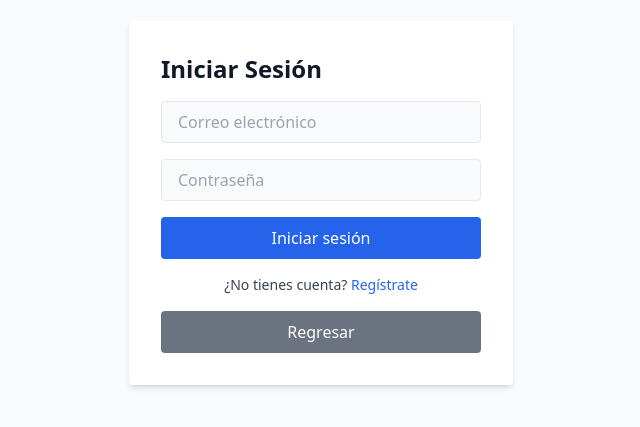
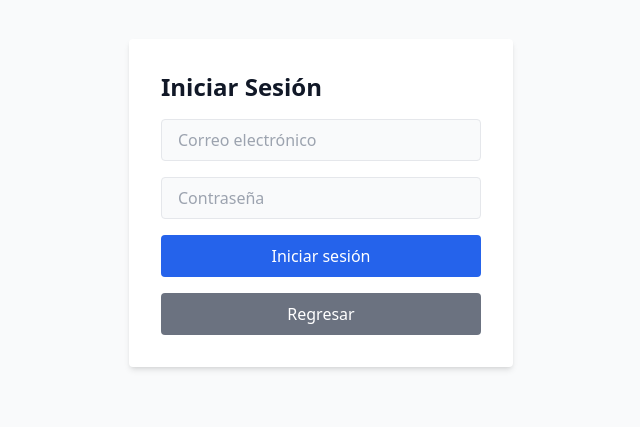
Before and after one commit to j-ir11/videojuegos, a React (Vite) app: page /login in a window 1280 px wide. Shown: the part 197-624 px from the top of the page, without its empty margins (319-959 px from the left). Built offline with nearby package versions, Linux system fonts and the light colour scheme; no server answers; what @supabase/auth-helpers-react would draw is missing.

Commit message:
prueba correcion email

```diff
--- a/src/pages/loginPage.jsx
+++ b/src/pages/loginPage.jsx
@@ -1,7 +1,6 @@
-import { useState, useEffect } from "react";
-import { supabase } from "../services/supabaseClient";
-import { useNavigate, useLocation } from "react-router-dom";
-import { Link } from "react-router-dom";
+import { useEffect, useState } from "react";
+import { useNavigate, useLocation, Link } from "react-router-dom";
+import { supabase } from "../supabaseClient";
 
 export default function LoginPage() {
   const [email, setEmail] = useState("");
@@ -9,6 +8,7 @@ export default function LoginPage() {
   const [password, setPassword] = useState("");
   const [error, setError] = useState("");
   const [message, setMessage] = useState("");
+
   const navigate = useNavigate();
   const location = useLocation();
 
@@ -16,11 +16,12 @@ export default function LoginPage() {
     if (location.state?.message) {
       setMessage(location.state.message);
     }
-  }, [location.state]);
+  }, []);
 
   const handleLogin = async (e) => {
     e.preventDefault();
-    setError("");
+
+    if (emailMessage !== "") return;
 
     const { data, error } = await supabase.auth.signInWithPassword({
       email,
@@ -29,9 +30,10 @@ export default function LoginPage() {
 
     if (error) {
       setError(error.message);
-    } else {
-      navigate("/");
+      return;
     }
+
+    navigate("/");
   };
 
   const handleGoBack = () => {
@@ -42,18 +44,13 @@ export default function LoginPage() {
     }
   };
 
-  // VALIDACIÓN DE EMAIL IGUAL QUE EN REGISTRO
   const handleEmailChange = (e) => {
     let value = e.target.value;
-
-    // Permitir solo letras, números, ., _, @
     value = value.replace(/[^a-zA-Z0-9@._]/g, "");
-
     if (value.length > 255) return;
 
     setEmail(value);
 
-    // REGLAS EXTRA
     if (value.startsWith(".") || value.startsWith("_") || value.startsWith("-")) {
       setEmailMessage("El correo no puede iniciar con un punto o símbolo.");
       return;
@@ -74,7 +71,6 @@ export default function LoginPage() {
       return;
     }
 
-    // REGEX FINAL
     const emailRegex = /^[A-Za-z0-9._]+@[A-Za-z0-9.-]+\.[A-Za-z]{2,}$/;
 
     if (value.length === 255) {
@@ -94,7 +90,6 @@ export default function LoginPage() {
         {error && <p className="text-red-500">{error}</p>}
         {message && <p className="text-yellow-600 mb-4">{message}</p>}
 
-        {/* EMAIL */}
         <div>
           <input
             type="text"
@@ -108,7 +103,6 @@ export default function LoginPage() {
           {emailMessage && <p className="text-sm text-red-500 mt-1">{emailMessage}</p>}
         </div>
 
-        {/* PASSWORD */}
         <input
           type="password"
           placeholder="Contraseña"
@@ -126,13 +120,6 @@ export default function LoginPage() {
           Iniciar sesión
         </button>
 
-        <p className="text-center text-sm text-gray-700 dark:text-gray-300">
-          ¿No tienes cuenta?{" "}
-          <Link to="/register" className="text-blue-600 hover:underline dark:text-blue-400">
-            Regístrate
-          </Link>
-        </p>
-
         <button
           type="button"
           onClick={handleGoBack}
```
